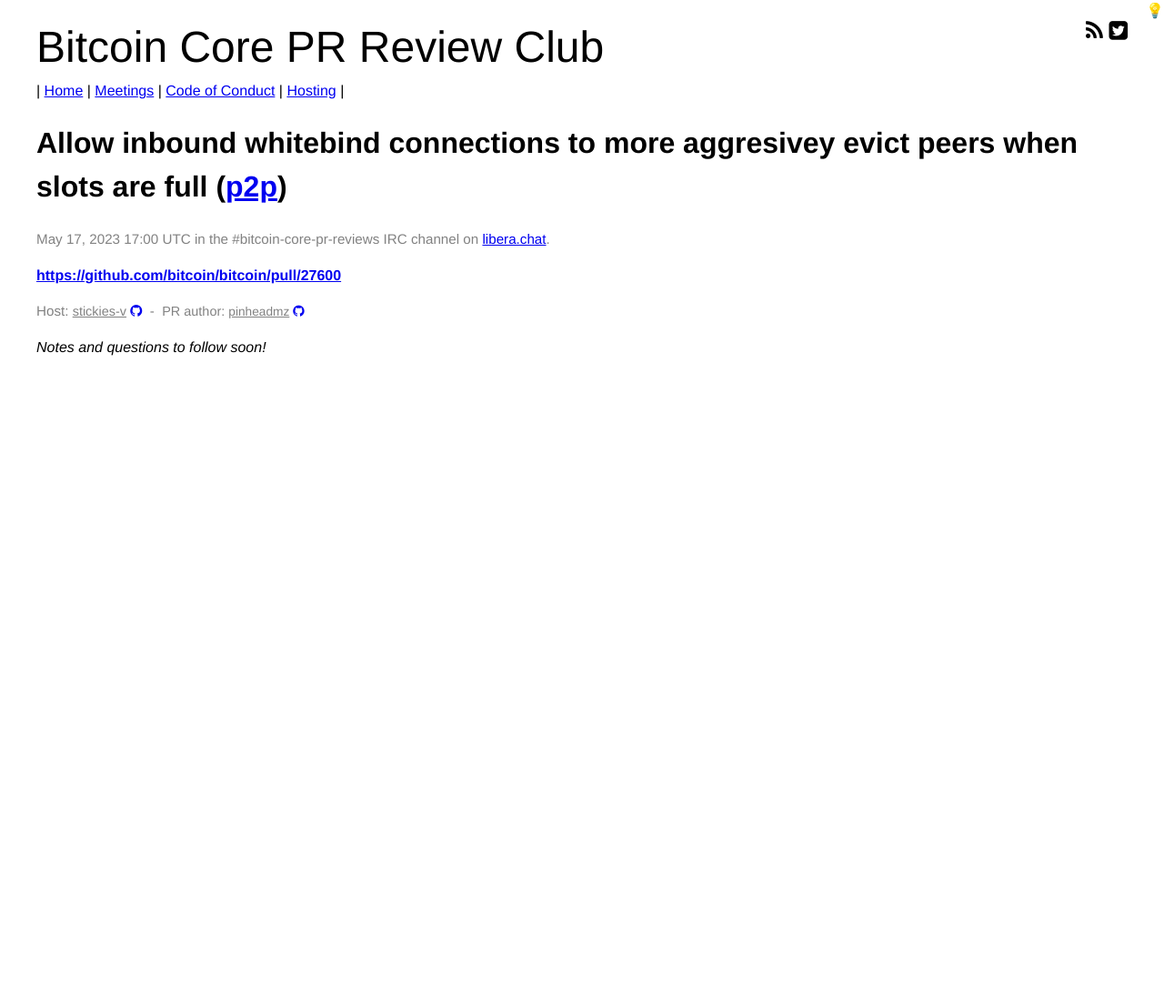
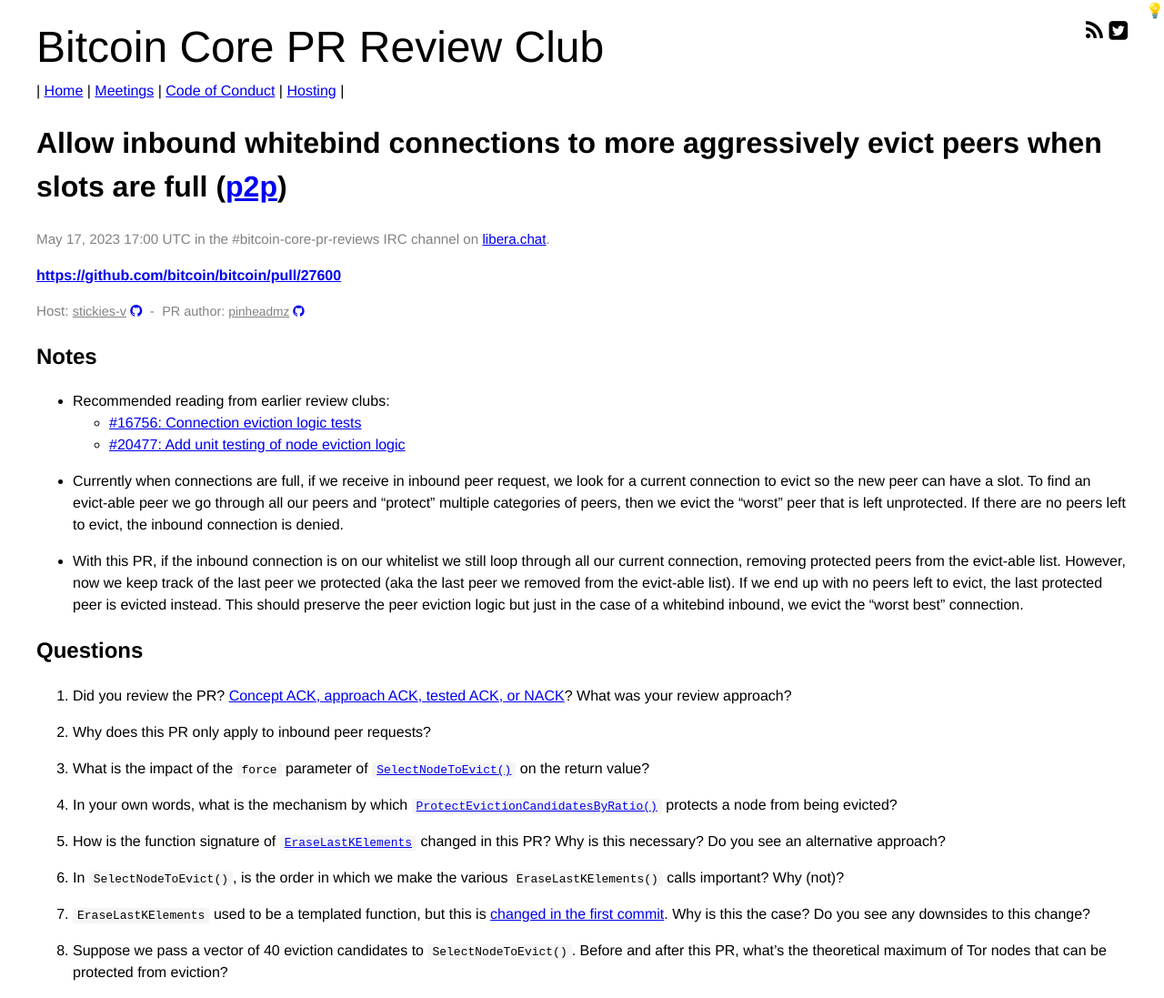
Before and after one commit to bitcoin-core-review-club/website, a Jekyll site: the page built from _posts/2023-05-17-#27600.md, in a window 1280 px wide. Shown: the whole page at 91% size. Built offline with Jekyll 4.4.1, drawn with Linux system fonts in a browser that asks for light colours; before the commit the page ends 916 px from its top, so only the background shows below that.

Commit message:
add notes for n27600

```diff
--- a/_posts/2023-05-17-#27600.md
+++ b/_posts/2023-05-17-#27600.md
@@ -1,26 +1,43 @@
 ---
 layout: pr
 date: 2023-05-17
-title: "Allow inbound whitebind connections to more aggresivey evict peers when slots are full"
+title: "Allow inbound whitebind connections to more aggressively evict peers when slots are full"
 pr: 27600
 authors: [pinheadmz]
 components: ["p2p"]
 host: stickies-v
 status: upcoming
-commit:
+commit: e71d495ff
 ---
 
-_Notes and questions to follow soon!_
-
-<!-- TODO: Before meeting, add notes and questions
 ## Notes
 
+- Recommended reading from earlier review clubs:
+  - [#16756: Connection eviction logic tests](/16756)
+  - [#20477: Add unit testing of node eviction logic](/20477)
+
+- Currently when connections are full, if we receive in inbound peer request, we look for a current connection to evict so the new peer can have a slot. To find an evict-able peer we go through all our peers and "protect" multiple categories of peers, then we evict the "worst" peer that is left unprotected. If there are no peers left to evict, the inbound connection is denied.
+
+- With this PR, if the inbound connection is on our whitelist we still loop through all our current connection, removing protected peers from the evict-able list. However, now we keep track of the last peer we protected (aka the last peer we removed from the evict-able list). If we end up with no peers left to evict, the last protected peer is evicted instead. This should preserve the peer eviction logic but just in the case of a whitebind inbound, we evict the "worst best" connection.
 
 
 ## Questions
 
 1. Did you review the PR? [Concept ACK, approach ACK, tested ACK, or NACK](https://github.com/bitcoin/bitcoin/blob/master/CONTRIBUTING.md#peer-review)? What was your review approach?
--->
+
+1. Why does this PR only apply to inbound peer requests?
+
+1. What is the impact of the `force` parameter of [`SelectNodeToEvict()`](https://github.com/bitcoin-core-review-club/bitcoin/blob/e71d495ffbda3bc072bbaecd7580809d5087f9e6/src/node/eviction.h#L42) on the return value?
+
+1. In your own words, what is the mechanism by which [`ProtectEvictionCandidatesByRatio()`](https://github.com/bitcoin-core-review-club/bitcoin/blob/e71d495ffbda3bc072bbaecd7580809d5087f9e6/src/node/eviction.cpp#L112) protects a node from being evicted?
+
+1. How is the function signature of [`EraseLastKElements`](https://github.com/bitcoin-core-review-club/bitcoin/blob/e71d495ffbda3bc072bbaecd7580809d5087f9e6/src/node/eviction.cpp#L78-L80) changed in this PR? Why is this necessary? Do you see an alternative approach?
+
+1. In `SelectNodeToEvict()`, is the order in which we make the various `EraseLastKElements()` calls important? Why (not)?
+
+1. `EraseLastKElements` used to be a templated function, but this is [changed in the first commit](https://github.com/bitcoin-core-review-club/bitcoin/commit/bcc7e40aaf449484b1289ff0d139bed2f62ceeb8#diff-2404112ebf57bee5f9a16f1a6e1ecfc27a981d37a1c0ff202b4cd9bdfa3e48ccR75-R80). Why is this the case? Do you see any downsides to this change?
+
+1. Suppose we pass a vector of 40 eviction candidates to `SelectNodeToEvict()`. Before and after this PR, what's the theoretical maximum of Tor nodes that can be protected from eviction?
 
 
 <!-- TODO: After meeting, uncomment and add meeting log between the irc tags
```
